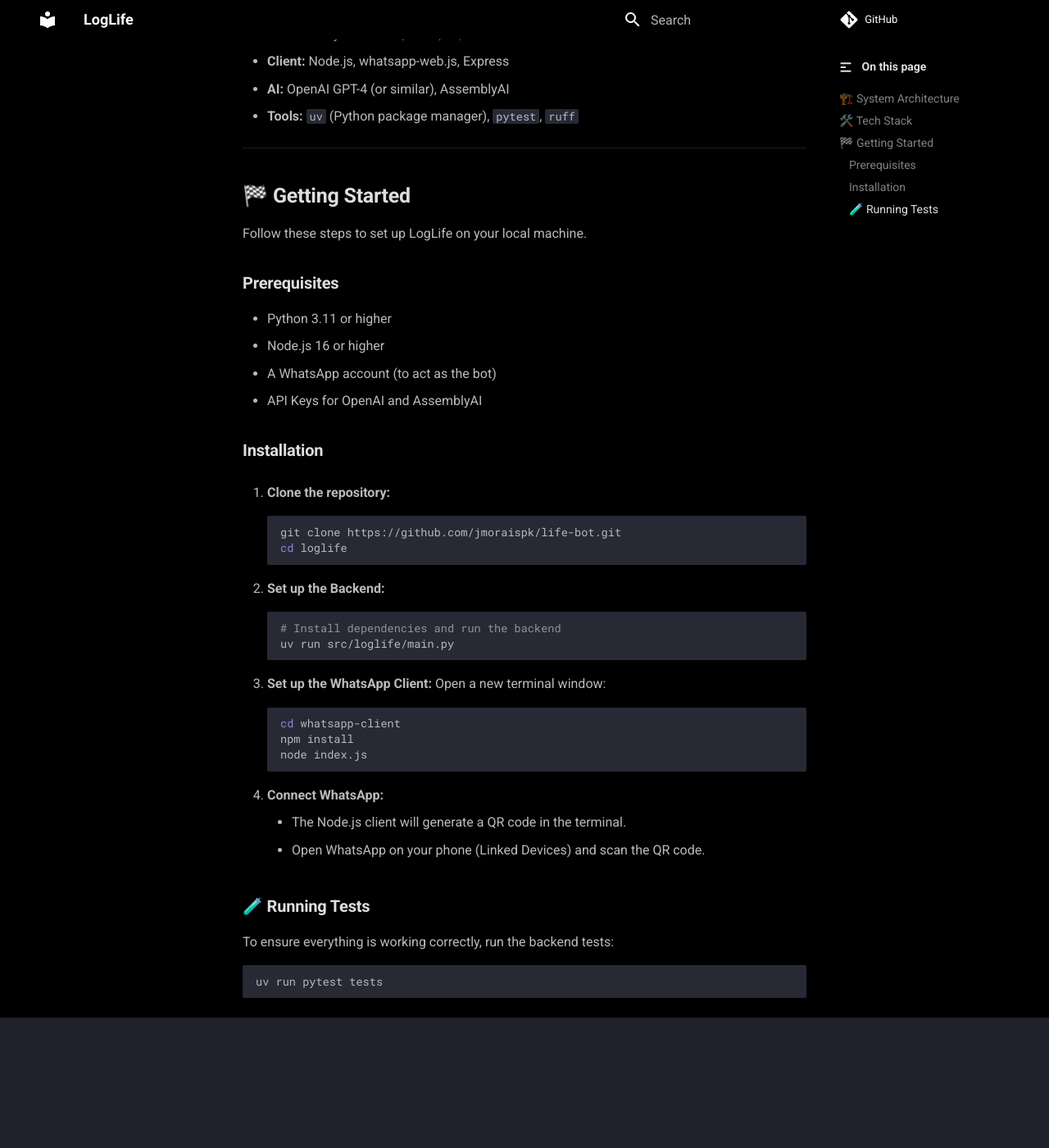
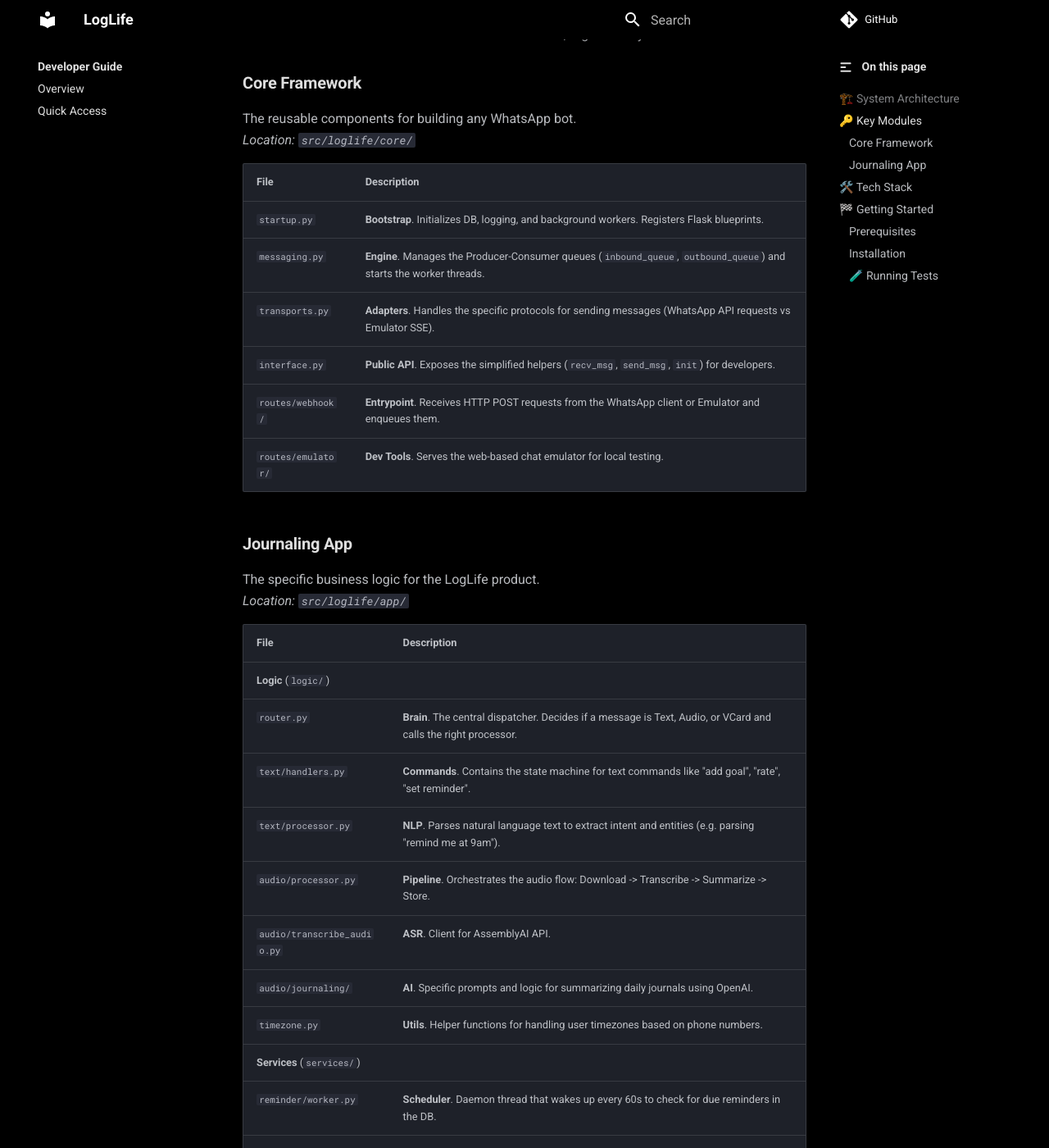
Before and after one commit to jmoraispk/loglife, an MkDocs documentation site: the page built from docs/developer/overview.md, in a window 1280 px wide and 1400 px high, scrolled down 737 px. Shown: the whole window at 82% size. Built offline with MkDocs 1.6.1 and Material for MkDocs 9.7.7, drawn with Linux system fonts in a browser that asks for light colours; comment, search, counter and statistics services are not loaded; before the commit the page ends 1978 px from its top, so only the background shows below that; some of the changed text lies outside the part shown.

Commit message:
rewrite docs in readme and overview

```diff
--- a/docs/developer/overview.md
+++ b/docs/developer/overview.md
@@ -15,6 +15,47 @@
 *   **Backend:** Python (Flask) handling business logic, database operations (SQLite), and AI integration.
 *   **WhatsApp Client:** Node.js service using `whatsapp-web.js` to interface with the WhatsApp network.
 *   **AI Services:** Integration with **AssemblyAI** (transcription) and **OpenAI** (summarization).
+
+---
+
+## 🔑 Key Modules
+
+Here is a breakdown of the critical files in the codebase, organized by their function.
+
+### Core Framework
+The reusable components for building any WhatsApp bot.
+*Location: `src/loglife/core/`*
+
+| File | Description |
+| :--- | :--- |
+| `startup.py` | **Bootstrap**. Initializes DB, logging, and background workers. Registers Flask blueprints. |
+| `messaging.py` | **Engine**. Manages the Producer-Consumer queues (`inbound_queue`, `outbound_queue`) and starts the worker threads. |
+| `transports.py` | **Adapters**. Handles the specific protocols for sending messages (WhatsApp API requests vs Emulator SSE). |
+| `interface.py` | **Public API**. Exposes the simplified helpers (`recv_msg`, `send_msg`, `init`) for developers. |
+| `routes/webhook/` | **Entrypoint**. Receives HTTP POST requests from the WhatsApp client or Emulator and enqueues them. |
+| `routes/emulator/` | **Dev Tools**. Serves the web-based chat emulator for local testing. |
+
+### Journaling App
+The specific business logic for the LogLife product.
+*Location: `src/loglife/app/`*
+
+| File | Description |
+| :--- | :--- |
+| **Logic** (`logic/`) | |
+| `router.py` | **Brain**. The central dispatcher. Decides if a message is Text, Audio, or VCard and calls the right processor. |
+| `text/handlers.py` | **Commands**. Contains the state machine for text commands like "add goal", "rate", "set reminder". |
+| `text/processor.py` | **NLP**. Parses natural language text to extract intent and entities (e.g. parsing "remind me at 9am"). |
+| `audio/processor.py` | **Pipeline**. Orchestrates the audio flow: Download -> Transcribe -> Summarize -> Store. |
+| `audio/transcribe_audio.py` | **ASR**. Client for AssemblyAI API. |
+| `audio/journaling/` | **AI**. Specific prompts and logic for summarizing daily journals using OpenAI. |
+| `timezone.py` | **Utils**. Helper functions for handling user timezones based on phone numbers. |
+| **Services** (`services/`) | |
+| `reminder/worker.py` | **Scheduler**. Daemon thread that wakes up every 60s to check for due reminders in the DB. |
+| `devtools/sqlite_ui.py` | **DB Browser**. Daemon thread that runs `sqlite_web` to let you inspect the database in a browser. |
+| **Database** (`db/`) | |
+| `client.py` | **Connection**. Thread-safe database connection management (Singleton pattern). |
+| `schema.sql` | **DDL**. Raw SQL schema for creating tables. |
+| `tables/*.py` | **Models**. Peewee-style ORM classes for `User`, `Goal`, `Rating`, `AudioJournal`. |
 
 ---
 
--- a/mkdocs.yml
+++ b/mkdocs.yml
@@ -20,6 +20,9 @@
     - Audio Journaling: usage/audio-journaling.md
     - Referrals: usage/referrals.md
     - Managing Goals: usage/managing-goals.md
+  - Developer Guide:
+    - Overview: developer/overview.md
+    - Quick Access: developer/quick-access.md
   - Core Framework:
     - Quickstart: core/quickstart.md
     - Architecture: core/architecture.md
@@ -30,7 +33,6 @@
   - App Implementation:
     - Overview: app/overview.md
     - Database: app/database.md
-    - Quick Access: developer/quick-access.md
     - API Reference:
         - Routes: api/backend/routes.md
         - Business Logic: api/backend/logic.md
```
Also changed, not shown: README.md (+57 -52 lines).
